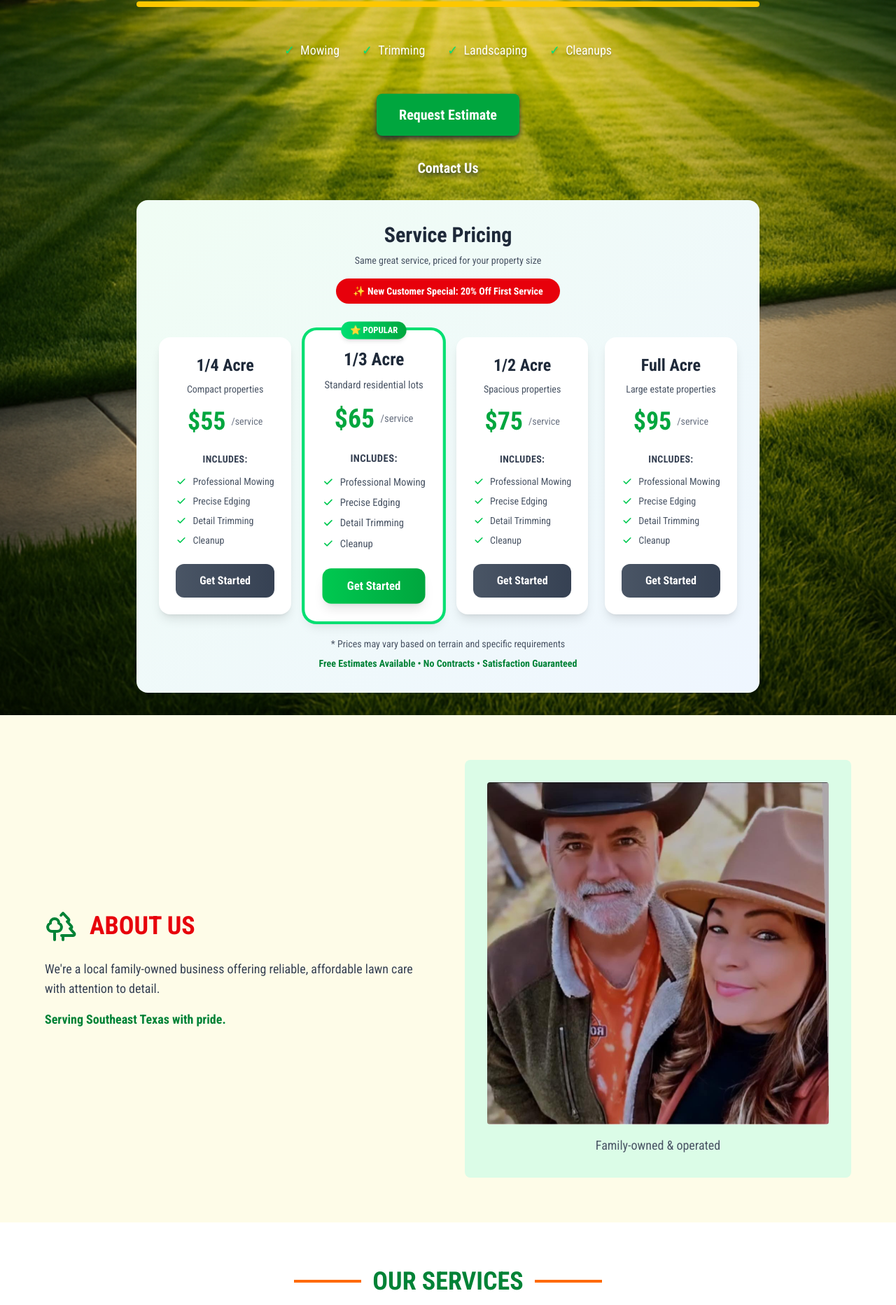
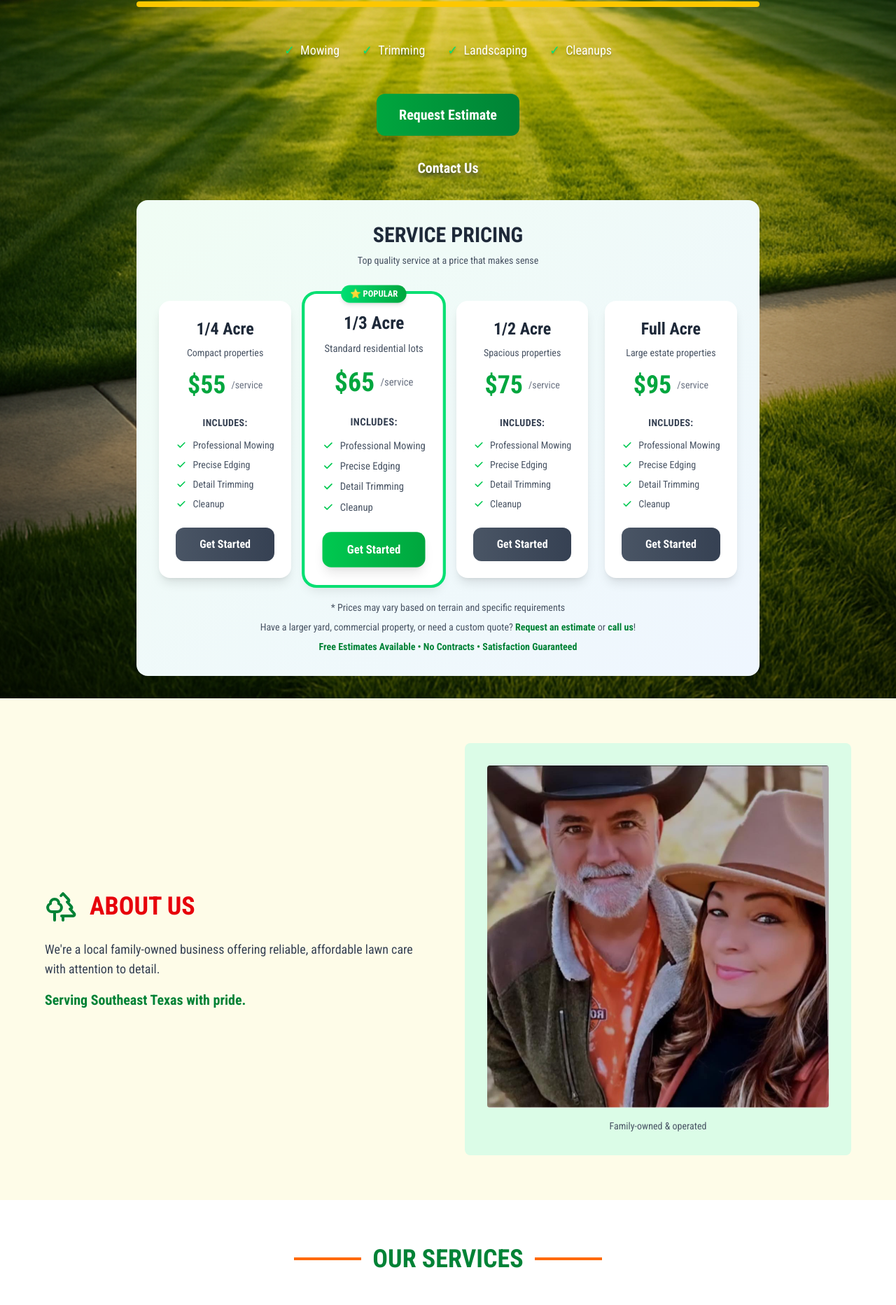
Before and after one commit to dearchristopher/big-thicket-lawn, a React (Vite) app: page / in a window 1280 px wide. Shown: the part 604-2469 px from the top of the page at 70% size. Built offline with nearby package versions, Linux system fonts and the light colour scheme.

Commit message:
feat: enhance UI with gradient backgrounds and refined visual styling across components

```diff
--- a/src/components/Footer.tsx
+++ b/src/components/Footer.tsx
@@ -5,7 +5,7 @@ import { Heart, Mail, Phone, TreeDeciduous } from "lucide-react";
 
 export const Footer = () => {
     return (
-        <footer className="bg-green-800 text-white py-8 md:py-12 px-4 md:px-8">
+        <footer className="bg-gradient-to-br from-green-800 to-green-900 text-white py-8 md:py-12 px-4 md:px-8 shadow-2xl">
             <div className="max-w-6xl mx-auto">
                 <div className="flex flex-col md:flex-row gap-6 md:gap-8 items-center md:justify-center">
                     <div className="flex flex-col items-center md:items-start">
--- a/src/components/Header.tsx
+++ b/src/components/Header.tsx
@@ -29,7 +29,7 @@ export const Header = () => {
     };
 
     return (
-        <nav className="sticky top-0 z-50 bg-green-700 text-white shadow-lg">
+        <nav className="sticky top-0 z-50 bg-gradient-to-r from-green-700 to-green-800 text-white shadow-xl backdrop-blur-sm">
             <div className="px-4 sm:px-8">
                 <div className="flex justify-between items-center h-16">
                     <div className="hidden gap-4">
--- a/src/pages/components/About.tsx
+++ b/src/pages/components/About.tsx
@@ -2,7 +2,7 @@ import { TreesIcon } from "lucide-react"
 
 export const About = () => {
     return (
-        <div id="about" className="bg-yellow-50 py-16 px-4">
+        <div id="about" className="bg-yellow-50 py-16 px-8">
             <div className="max-w-6xl mx-auto">
                 <div className="flex flex-col lg:flex-row items-center gap-12">
                     <div className="lg:w-1/2">
@@ -14,7 +14,7 @@ export const About = () => {
                             <p>
                                 We're a local family-owned business offering reliable, affordable lawn care with attention to detail.
                             </p>
-                            <p className="font-semibold text-green-700">
+                            <p className="font-semibold text-xl text-green-700">
                                 Serving Southeast Texas with pride.
                             </p>
                         </div>
@@ -23,7 +23,7 @@ export const About = () => {
                         <div className="bg-green-100 rounded-lg p-8 flex items-center justify-center">
                             <div className="text-center">
                                 <div className="text-6xl mb-4"><img src="/images/terrytodd.jpg" alt="Big Thicket Lawn Services - Owners" className="rounded" /></div>
-                                <p className="text-lg text-gray-600">Family-owned & operated</p>
+                                <p className="text-sm text-gray-600">Family-owned & operated</p>
                             </div>
                         </div>
                     </div>
--- a/src/pages/components/Contact.tsx
+++ b/src/pages/components/Contact.tsx
@@ -2,12 +2,12 @@ import { Mail, Phone } from "lucide-react"
 
 export const Contact = () => {
 
-    const btnCls = 'flex items-center gap-8 p-4 bg-green-50 rounded-lg hover:bg-green-100 transition-colors cursor-pointer'
+    const btnCls = 'flex items-center gap-8 p-4 bg-gradient-to-r from-green-50 to-green-100 hover:from-green-100 hover:to-green-200 rounded-xl transition-all duration-200 cursor-pointer shadow-sm hover:shadow-md transform hover:scale-102'
 
     return (
-        <div className="bg-white shadow-lg rounded-2xl p-8 flex flex-col items-center h-fit">
+        <div className="bg-gradient-to-br from-white to-gray-50 shadow-xl rounded-2xl p-8 flex flex-col items-center h-fit border border-gray-100">
             <div className="flex items-center gap-4 mb-6">
-                <h3 className="text-2xl font-bold text-red-600 font-main">GET IN TOUCH</h3>
+                <h3 className="text-2xl font-bold bg-gradient-to-r from-red-600 to-red-700 bg-clip-text text-transparent font-main">GET IN TOUCH</h3>
             </div>
 
             <div className="w-full">
--- a/src/pages/components/Hero.tsx
+++ b/src/pages/components/Hero.tsx
@@ -55,7 +55,7 @@ export const Hero = () => {
                 <div className="flex flex-col gap-4">
                     <button
                         onClick={openEstimateModal}
-                        className="cursor-pointer bg-green-600 hover:bg-green-700 text-white px-8 py-4 rounded-lg text-xl font-bold transition-colors drop-shadow-lg drop-shadow-gray-800"
+                        className="cursor-pointer bg-gradient-to-r from-green-600 to-green-700 hover:from-green-700 hover:to-green-800 text-white px-8 py-4 rounded-xl text-xl font-bold transition-all duration-200 shadow-lg hover:shadow-xl transform hover:scale-105"
                     >
                         Request Estimate
                     </button>
--- a/src/pages/components/Pricing.tsx
+++ b/src/pages/components/Pricing.tsx
@@ -41,14 +41,14 @@ export const Pricing = () => {
             {/* Header */}
             <div className="text-center mb-6 md:mb-12">
                 <h2 className="text-2xl md:text-3xl font-bold text-gray-800 font-main mb-2">
-                    Service Pricing
+                    SERVICE PRICING
                 </h2>
                 <p className="text-xs md:text-sm text-gray-600 font-main px-2">
-                    Same great service, priced for your property size
+                    Top quality service at a price that makes sense
                 </p>
-                <div className="mt-3 md:mt-4 inline-block bg-red-600 text-white px-4 md:px-6 py-2 rounded-full text-xs md:text-sm font-semibold">
-                    ✨ New Customer Special: 20% Off First Service
-                </div>
+                {/* <div className="mt-3 md:mt-4 inline-block bg-red-600 text-white px-4 md:px-6 py-2 rounded-full text-xs md:text-sm font-semibold">
+                    ✨ New Customer Special: 10% Off First Service
+                </div> */}
             </div>
 
             {/* Pricing Grid */}
@@ -72,6 +72,9 @@ export const Pricing = () => {
             <div className="text-center mt-6 md:mt-8 text-gray-600 px-2">
                 <p className="text-xs md:text-sm">
                     * Prices may vary based on terrain and specific requirements
+                </p>
+                <p className="text-xs md:text-sm mt-2">
+                    Have a larger yard, commercial property, or need a custom quote? <span className="text-green-700 font-semibold cursor-pointer hover:underline" onClick={openEstimateModal}>Request an estimate</span> or <span className="text-green-700 font-semibold cursor-pointer hover:underline" onClick={() => window.location.href = "tel:14097193979"}>call us</span>!
                 </p>
                 <p className="text-xs md:text-sm mt-2 font-semibold text-green-700">
                     Free Estimates Available • No Contracts • Satisfaction Guaranteed
```
